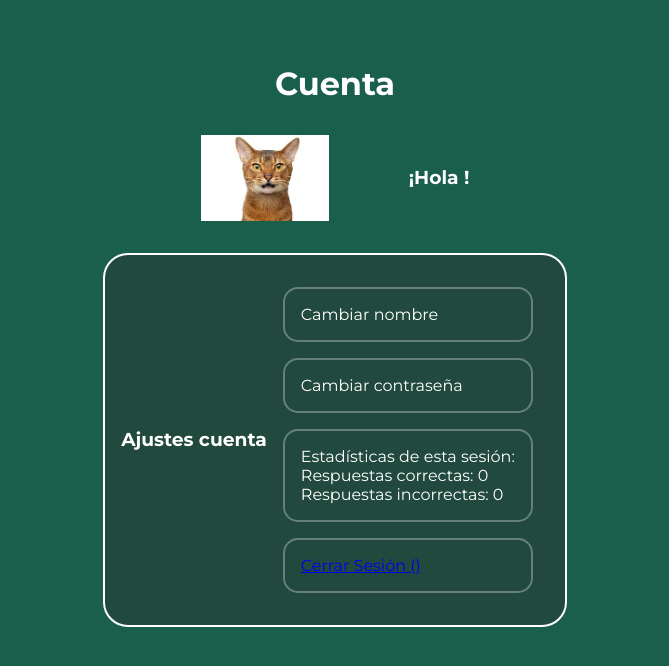
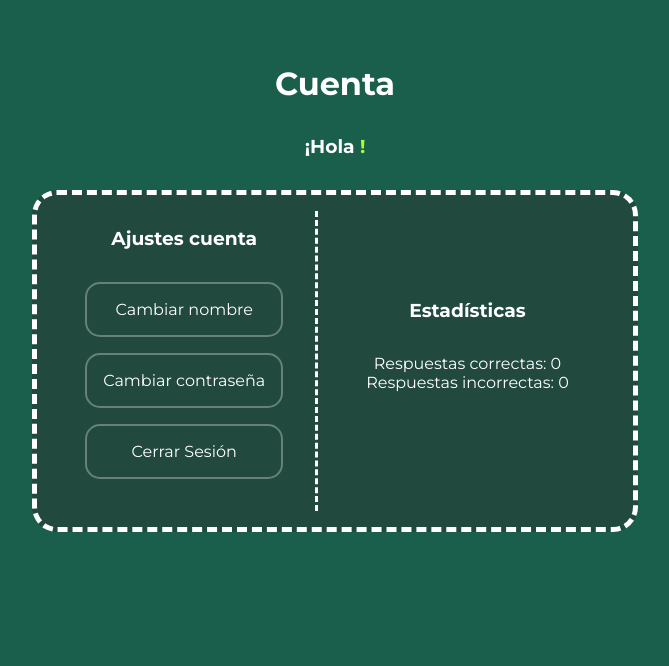
Before and after one commit to V0ddka/Grupo07-proyecto, a Django app: page /account/ in a window 1280 px wide. Shown: the part 64-730 px from the top of the page, without its empty margins (305-974 px from the left). Run offline with Django 5.2, Linux system fonts and the light colour scheme.

Commit message:
frontend final

```diff
--- a/static/css/account.css
+++ b/static/css/account.css
@@ -9,7 +9,7 @@
     display: flex;
     align-items: center;
     justify-content: center;
-    border: 2px solid white;
+    border: 5px dashed white;
     padding: 1rem;
     border-radius: 25px;
     background-color: rgb(33, 73, 62);
@@ -18,6 +18,9 @@
     border-right: 3px dashed white;
     text-align: center;
     padding: 1rem;
+}
+.ajuste h3{
+    margin-bottom: 2rem;
 }
 .stats{
     text-align: center;
@@ -49,10 +52,11 @@ ul{
     margin: 1rem;
     padding: 1rem;
     cursor: pointer;
-
+    text-align: center;
     transition: background-color .2s, border-color .2s, box-shadow .2s, transform .15s;
 }
 .close{
+    text-align: center;
     border-radius: 15px;
     border: 2px solid rgba(255, 255, 255, 0.304);
     color: white;
--- a/static/css/lobby.css
+++ b/static/css/lobby.css
@@ -66,6 +66,7 @@ img{
     border-bottom: 2px solid rgba(255, 255, 255, 0.304);
     padding: 1rem;
     gap: 3rem;
+    border-radius: 25px;
 }
 .words{
     width: 50%;
--- a/templates/account.html
+++ b/templates/account.html
@@ -16,9 +16,10 @@
         {% endif %}
 
          <div class="info">
-         <img src="{% static 'img/cat.jpeg' %}" class="photo">
-            <h3>¡Hola {{ user.username }}!</h3>        </div>
+            <h3>¡Hola <span id="us">{{ user.username }}!</span></h3>
+        </div>
         <div class="options">
+            <div class="ajuste">
                 <h3> Ajustes cuenta</h3>
                 <ul>
                     <li class="button" onclick="document.getElementById('form-username').style.display = 'block';">
@@ -56,15 +57,18 @@
                             <script>document.getElementById('form-password').style.display = 'block';</script>
                         {% endif %}
                     </div>
-             <li class="button">
-                    Estadísticas de esta sesión: <br>
-                    Respuestas correctas: {{buenas}} <br>
-                    Respuestas incorrectas: {{malas}}
-                 </li>
-                <li class="button">
-                    <a href="{% url 'logout' %}" class="btn">Cerrar Sesión ({{ user.username }})</a>
+                    <li class="close">
+                        <a href="{% url 'logout' %}" class="bt">Cerrar Sesión</a>
                     </li>
                 </ul>
+            </div>
+            <div class="stats">
+                <h3>Estadísticas</h3>
+                <div class="data">
+                    <p>Respuestas correctas: {{buenas}}</p>
+                    <p>Respuestas incorrectas: {{malas}}</p>
+                </div>
+            </div>
         </div>
      </div>
 
```
Also changed, not shown: templates/lobby.html (+4 -4 lines), db.sqlite3. Lines whose indentation alone changed are shown as unchanged.
